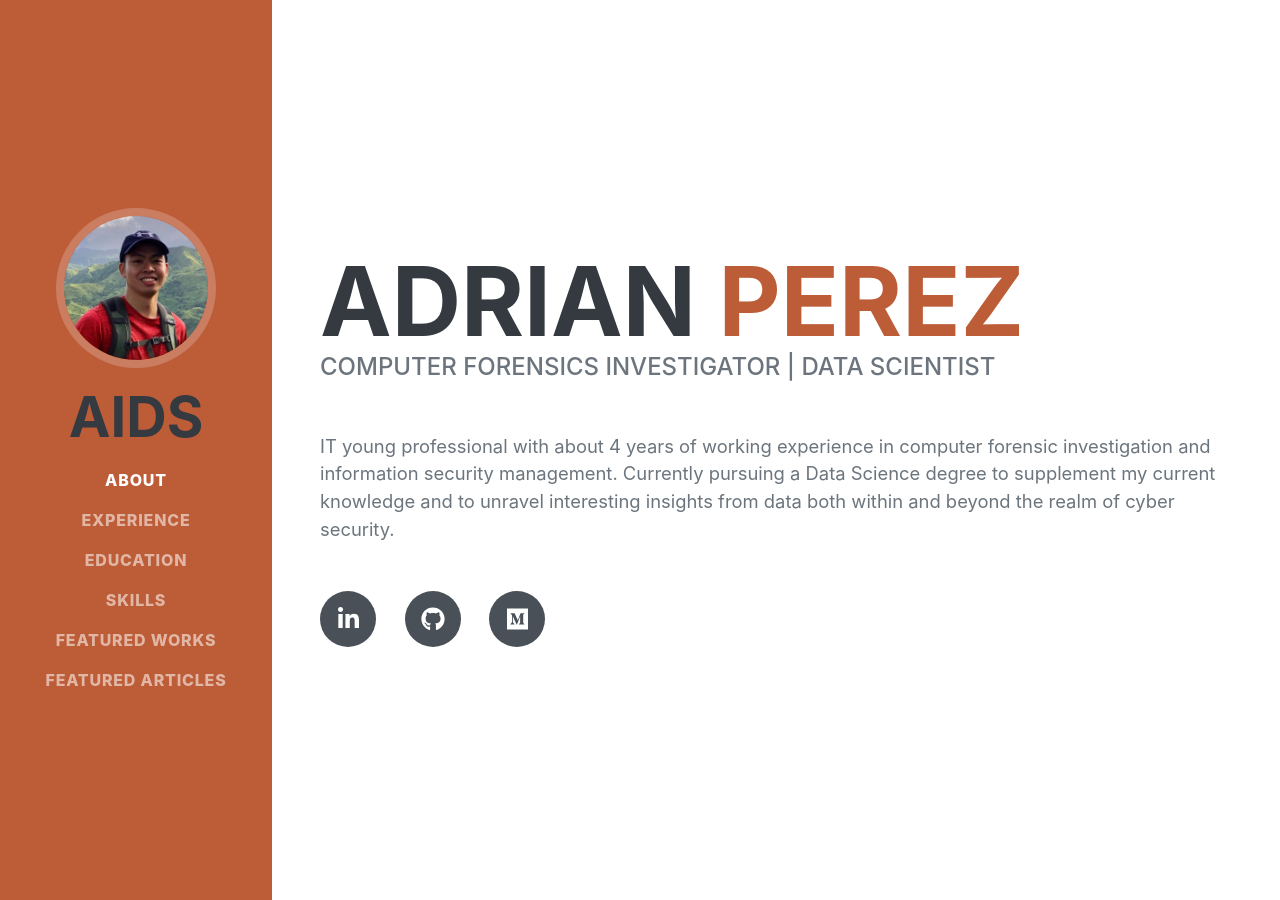
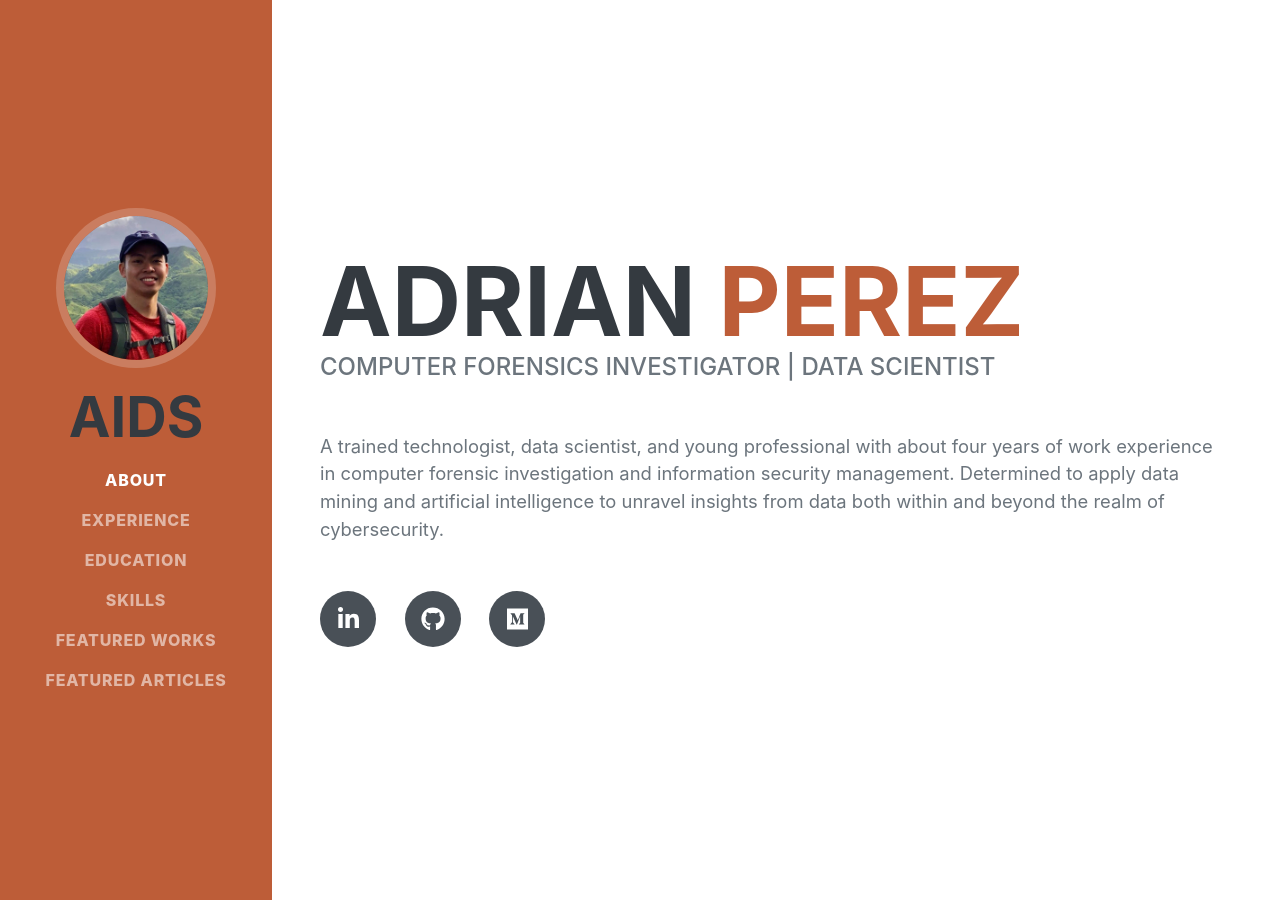
Before and after one commit to aidsperez/aidsperez.github.io, a Jekyll site: the page built from index.html, in a window 1280 px wide and 900 px high. Built offline with Jekyll 4.4.1, drawn with Linux system fonts in a browser that asks for light colours; some web fonts are replaced.

Commit message:
changesin description

```diff
--- a/index.html
+++ b/index.html
@@ -34,9 +34,10 @@ layout: default
             <div class="subheading mb-5">
                 Computer Forensics Investigator | Data Scientist
             </div>
-            <p class="lead mb-5">IT young professional with about 4 years of working experience in computer forensic investigation
-                and information security management. Currently pursuing a Data Science degree to supplement my current knowledge and
-                to unravel interesting insights from data both within and beyond the realm of cyber security.</p>
+            <p class="lead mb-5">A trained technologist, data scientist, and young professional with about four years of
+                work experience in computer forensic investigation and information security management. Determined to
+                apply data mining and artificial intelligence to unravel insights from data both within and beyond the
+                realm of cybersecurity.</p>
             <div class="social-icons">
                 <a class="social-icon" href="https://www.linkedin.com/in/perezadrianm/"><i class="fab fa-linkedin-in"></i></a>
                 <a class="social-icon" href="https://github.com/w0lfsban3"><i class="fab fa-github"></i></a>
```
